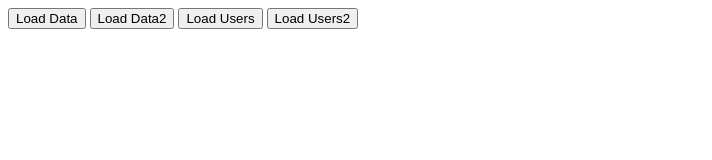
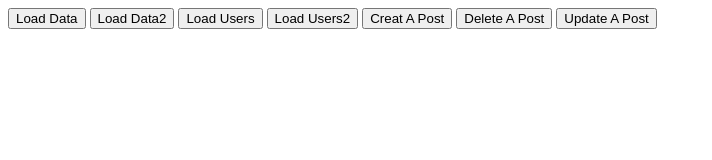
Before and after one commit to salman-ibne-shofi/Explore-API, a plain HTML site: page index.html in a window 1280 px wide. Shown: the whole page, without its empty margins (0-712 px from the left). Drawn offline with Linux system fonts and the light colour scheme.

Commit message:
debug api network tab status code headers bad api

```diff
--- a/index.html
+++ b/index.html
@@ -1,8 +1,8 @@
 <!DOCTYPE html>
 <html lang="en">
 	<head>
-    <meta charset="UTF-8">
-    <meta name="viewport" content="width=device-width, initial-scale=1.0">
+		<meta charset="UTF-8" />
+		<meta name="viewport" content="width=device-width, initial-scale=1.0" />
 		<title>Document</title>
 	</head>
 	<body>
@@ -10,7 +10,9 @@
 		<button onclick="loadData2()">Load Data2</button>
 		<button onclick="loadUsers()">Load Users</button>
 		<button onclick="loadUsers2()">Load Users2</button>
-
+		<button onclick="creatAPost()">Creat A Post</button>
+		<button onclick="deleteAPost()">Delete A Post</button>
+		<button onclick="patchAPost()">Update A Post</button>
 
 		<div class="users-container">
 			<ul id="users-list"></ul>
--- a/js/index.js
+++ b/js/index.js
@@ -13,3 +13,39 @@ function displayUsers2(data) {
 		ul.appendChild(li);
 	}
 }
+
+function deleteAPost() {
+	fetch("https://jsonplaceholder.typicode.com/posts/1", {
+		method: "DELETE",
+	});
+}
+
+function patchAPost() {
+	fetch("https://jsonplaceholder.typicode.com/posts/1", {
+		method: "PATCH",
+		body: JSON.stringify({
+			title: "foo",
+		}),
+		headers: {
+			"Content-type": "application/json; charset=UTF-8",
+		},
+	})
+		.then((response) => response.json())
+		.then((json) => console.log(json));
+}
+
+function creatAPost() {
+	fetch("https://jsonplaceholder.typicode.com/posts", {
+		method: "POST",
+		body: JSON.stringify({
+			title: "foo",
+			body: "bar",
+			userId: 1,
+		}),
+		headers: {
+			"Content-type": "application/json; charset=UTF-8",
+		},
+	})
+		.then((response) => response.json())
+		.then((json) => console.log(json));
+}
```
Also changed, not shown: js/post.js (+3 -6 lines). Lines whose indentation alone changed are shown as unchanged.
